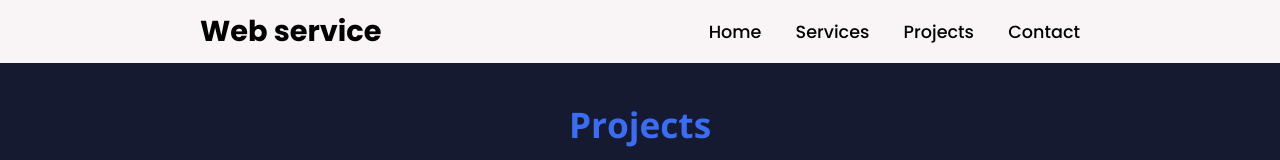
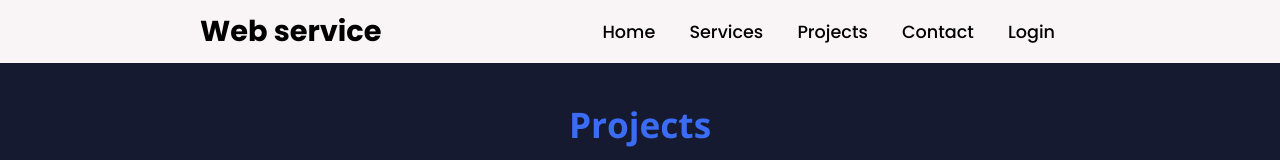
Before and after one commit to elsayedebiad/first, a plain HTML site: page project.html in a window 1280 px wide. Shown: the top 160 px of the page. Drawn offline with nearby package versions, Linux system fonts and the light colour scheme.

Commit message:
Update project.html

```diff
--- a/project.html
+++ b/project.html
@@ -120,16 +120,29 @@ body {
 </head>
 <body>
 
-    <header>
-        <a href="index.html" class="logo">Web service</a>
-        <nav class="navigation">
-          <a href="index.html">Home</a>
-            <a href="#services">Services</a>
-            <a href="project.html">Projects</a>
-            <a href="contact.html">Contact</a>
+  <header>
+    <a href="index.html" class="logo">Web service</a>
+    <nav class="navigation">
+      <input type="checkbox" id="check">
+      <label for="check" class="checkbtn" >
+      <i class="fa fa-bars"></i>
 
-        </nav>
-    </header>
+      </label>
+
+
+
+
+
+        <ul>
+          <li><a class="Active" href="index.html">Home</a></li>
+          <li><a href="#Services">Services</a></li>
+          <li><a href="project.html">Projects</a></li>
+          <li><a href="contact.html">Contact</a></li>
+          <li><a href="contact/sign in.html" class="main-btn2">Login</a></li>
+        </ul>
+
+    </nav>
+</header>
 
 
 
```
